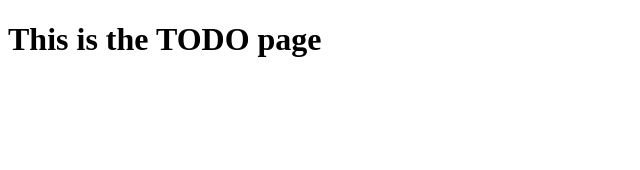
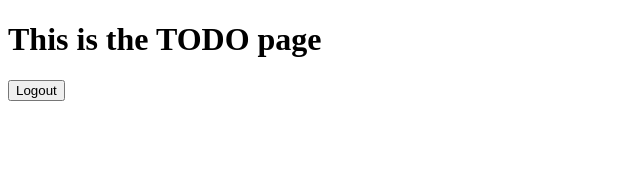
Before and after one commit to rafaelmassimo/NextAuthV5, a Next.js app in the folder my-authjs-tutorial/: page /dashboard/todos in a window 1280 px wide. Shown: the top 170 px of the page, without its empty margins (0-640 px from the left). Built offline with nearby package versions, Linux system fonts and the light colour scheme.

Commit message:
add signout action

```diff
--- a/my-authjs-tutorial/app/action/auth.ts
+++ b/my-authjs-tutorial/app/action/auth.ts
@@ -1,5 +1,17 @@
 'use server';
+
+import { signIn, signOut } from "@/auth";
 
 export const signInWithGithub = async (formData: FormData) => {
 	console.log('inside sign with github');
+	await signIn('github', {
+		redirectTo:'/dashboard/todos'
+	})
 };
+
+
+export const logOutAction = async () => {
+	await signOut({
+		redirectTo: '/auth/signIn'
+	})
+}
--- a/my-authjs-tutorial/app/dashboard/todos/page.tsx
+++ b/my-authjs-tutorial/app/dashboard/todos/page.tsx
@@ -1,9 +1,15 @@
+import { logOutAction } from '@/app/action/auth'
 import React from 'react'
 
 const Todos = () => {
   return (
     <div>
       <h1>This is the TODO page</h1>
+
+      <form action={logOutAction}>
+
+      <input type="submit" value={'Logout'}/>
+      </form>
     </div>
   )
 }
--- a/my-authjs-tutorial/auth.ts
+++ b/my-authjs-tutorial/auth.ts
@@ -1,15 +1,16 @@
 import NextAuth from 'next-auth';
+import GitHub from 'next-auth/providers/github';
 
 export const { handlers, signIn, signOut, auth } = NextAuth({
     pages: {
         signIn: '/auth/signIn'
     },
-	providers: [],
+	providers: [GitHub],
 	callbacks: {
 		authorized: (params) => {
 			console.log('inside auth');
-
-			return false;
+			// The !! make the sentence boolean, if a session does exist let it login if not doesn't allow the access to the app
+			return !!params.auth?.user
 		},
 	},
 });
```
